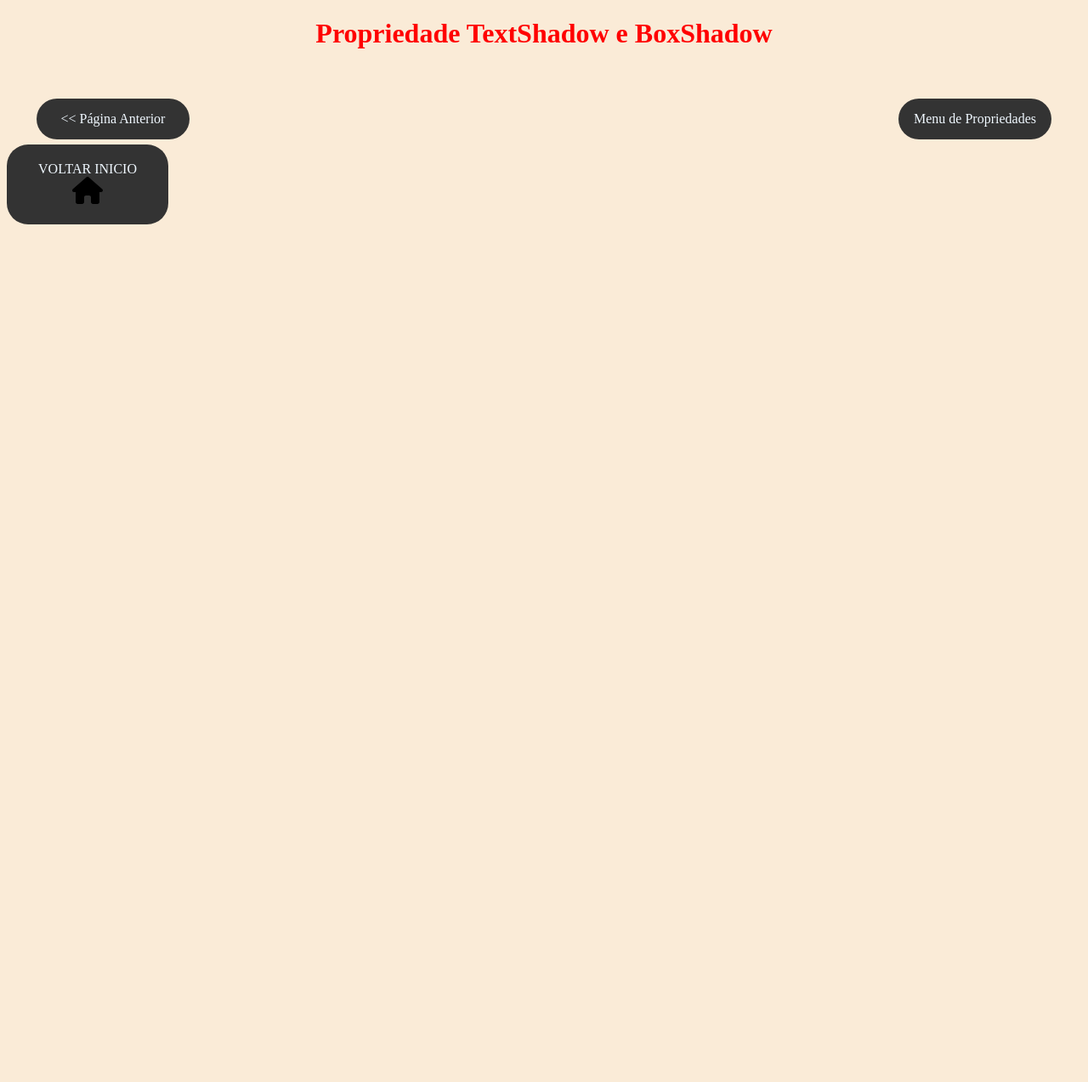
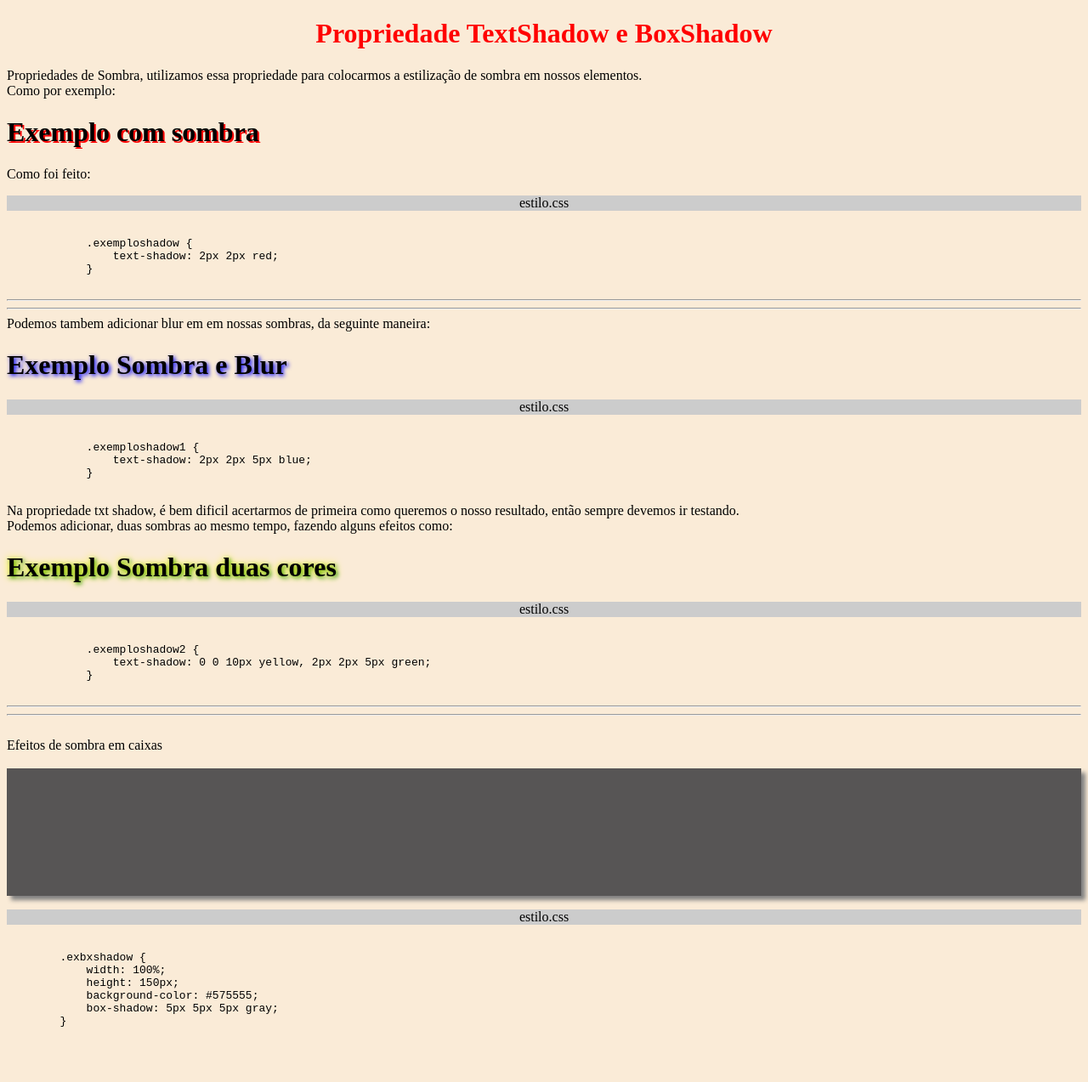
Before and after one commit to GustavoMuraroGonzales/CursoCSS, a plain HTML site: page propriedades/pro_txtshadow_boxshadow.html in a window 1280 px wide. Shown: the top 1273 px of the page at 85% size. Before the commit the page ends 800 px from the top, so only its background shows below. Drawn offline with Linux system fonts and the light colour scheme.

Commit message:
Adicionada pagina de txtshadow e boxshadow com conteudo

```diff
--- /dev/null
+++ b/efeitostxt.html
@@ -0,0 +1,18 @@
+<!DOCTYPE html>
+<html lang="pt-br">
+<head>
+    <meta charset="UTF-8">
+    <meta name="viewport" content="width=device-width, initial-scale=1.0">
+    <title>Efeitos de Texto</title>
+    <link rel="stylesheet" href="estilo.css">
+</head>
+<body>
+    <h1 class="center c_red">Efeitos de Texto</h1>
+
+
+<br><br>
+<a  class="botao_inicial center" href="../index.html">VOLTAR INICIO
+    <svg xmlns="http://www.w3.org/2000/svg" height="2em" viewBox="0 0 576 512"><!--! Font Awesome Free 6.4.2 by @fontawesome - https://fontawesome.com License - https://fontawesome.com/license (Commercial License) Copyright 2023 Fonticons, Inc. --><path d="M575.8 255.5c0 18-15 32.1-32 32.1h-32l.7 160.2c0 2.7-.2 5.4-.5 8.1V472c0 22.1-17.9 40-40 40H456c-1.1 0-2.2 0-3.3-.1c-1.4 .1-2.8 .1-4.2 .1H416 392c-22.1 0-40-17.9-40-40V448 384c0-17.7-14.3-32-32-32H256c-17.7 0-32 14.3-32 32v64 24c0 22.1-17.9 40-40 40H160 128.1c-1.5 0-3-.1-4.5-.2c-1.2 .1-2.4 .2-3.6 .2H104c-22.1 0-40-17.9-40-40V360c0-.9 0-1.9 .1-2.8V287.6H32c-18 0-32-14-32-32.1c0-9 3-17 10-24L266.4 8c7-7 15-8 22-8s15 2 21 7L564.8 231.5c8 7 12 15 11 24z"/></svg>
+</a>
+</body>
+</html>
--- a/propriedades/estilo_pro.css
+++ b/propriedades/estilo_pro.css
@@ -525,3 +525,18 @@ a.exbtopacity:hover {
     color:aliceblue;
     opacity: 0.5;
 }
+.exemploshadow {
+    text-shadow: 2px 2px red;
+}
+.exemploshadow1 {
+    text-shadow: 2px 2px 5px blue;
+}
+.exemploshadow2 {
+    text-shadow: 0 0 10px yellow, 2px 2px 5px green;
+}
+.exbxshadow {
+    width: 100%;
+    height: 150px;
+    background-color: #575555;
+    box-shadow: 5px 5px 5px gray;
+}
--- a/propriedades/pro_txtshadow_boxshadow.html
+++ b/propriedades/pro_txtshadow_boxshadow.html
@@ -8,7 +8,51 @@
 </head>
 <body>
     <h1 class="center c_red">Propriedade TextShadow e BoxShadow</h1>
+    <p>
+        Propriedades de Sombra, utilizamos essa propriedade para colocarmos a estilização de sombra em nossos elementos.<br>
+        Como por exemplo:
+        <h1 class="exemploshadow">Exemplo com sombra</h1>
+        Como foi feito:<br>
+        <p id="exemplo" class="center">estilo.css</p>
+        <pre><code>
+            .exemploshadow {
+                text-shadow: 2px 2px red;
+            }
+        </code></pre>
+        <hr><hr>
+        Podemos tambem adicionar blur em em nossas sombras, da seguinte maneira:<br>
+        <h1 class="exemploshadow1">Exemplo Sombra e Blur</h1>
+        <p id="exemplo" class="center">estilo.css</p>
+        <pre><code>
+            .exemploshadow1 {
+                text-shadow: 2px 2px 5px blue;
+            }
+        </code></pre>
+        Na propriedade txt shadow, é bem dificil acertarmos de primeira como queremos o nosso resultado, então sempre devemos ir testando.<br>
+        Podemos adicionar, duas sombras ao mesmo tempo, fazendo alguns efeitos como:<br>
+        <h1 class="exemploshadow2">Exemplo Sombra duas cores</h1>
+        <p id="exemplo" class="center">estilo.css</p>
+        <pre><code>
+            .exemploshadow2 {
+                text-shadow: 0 0 10px yellow, 2px 2px 5px green;
+            }
+        </code></pre>
+        <hr><hr>
+        <br>
+        Efeitos de sombra em caixas<br><br>
+        <div class="exbxshadow">
 
+        </div>
+        <p id="exemplo" class="center">estilo.css</p>
+        <pre><code>
+        .exbxshadow {
+            width: 100%;
+            height: 150px;
+            background-color: #575555;
+            box-shadow: 5px 5px 5px gray;
+        }
+        </code></pre>
+    </p>
 
 <br><br>
     <a class="bt_pag_anetrior center" href="pro_opacity.html"> << Página Anterior</a>
```
